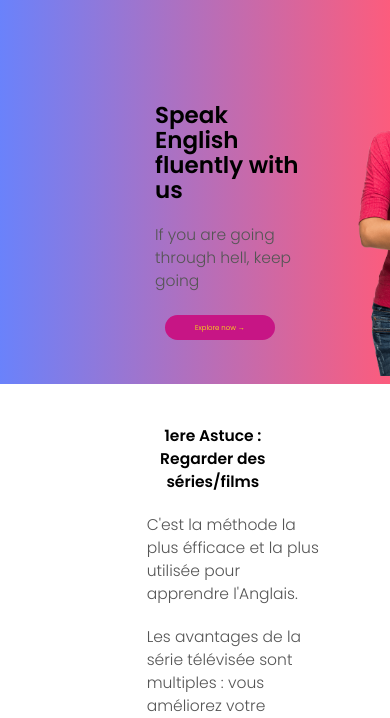
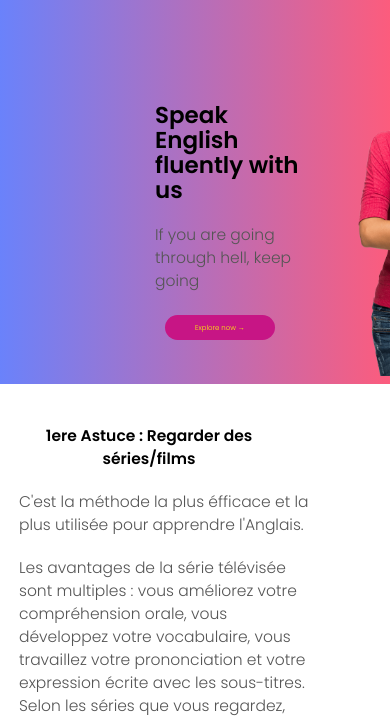
Before and after one commit to Fadilix/FSEnglish, a plain HTML site: page index.html in a window 390 px wide. Shown: the part 126-844 px from the top of the page. Drawn offline with Linux system fonts and the light colour scheme.

Commit message:
Add files via upload

```diff
--- a/css/styles.css
+++ b/css/styles.css
@@ -329,9 +329,6 @@ div .align a{
 
 }
 
-p{
-	max-width: 300px;
-}
 
 
 
```
